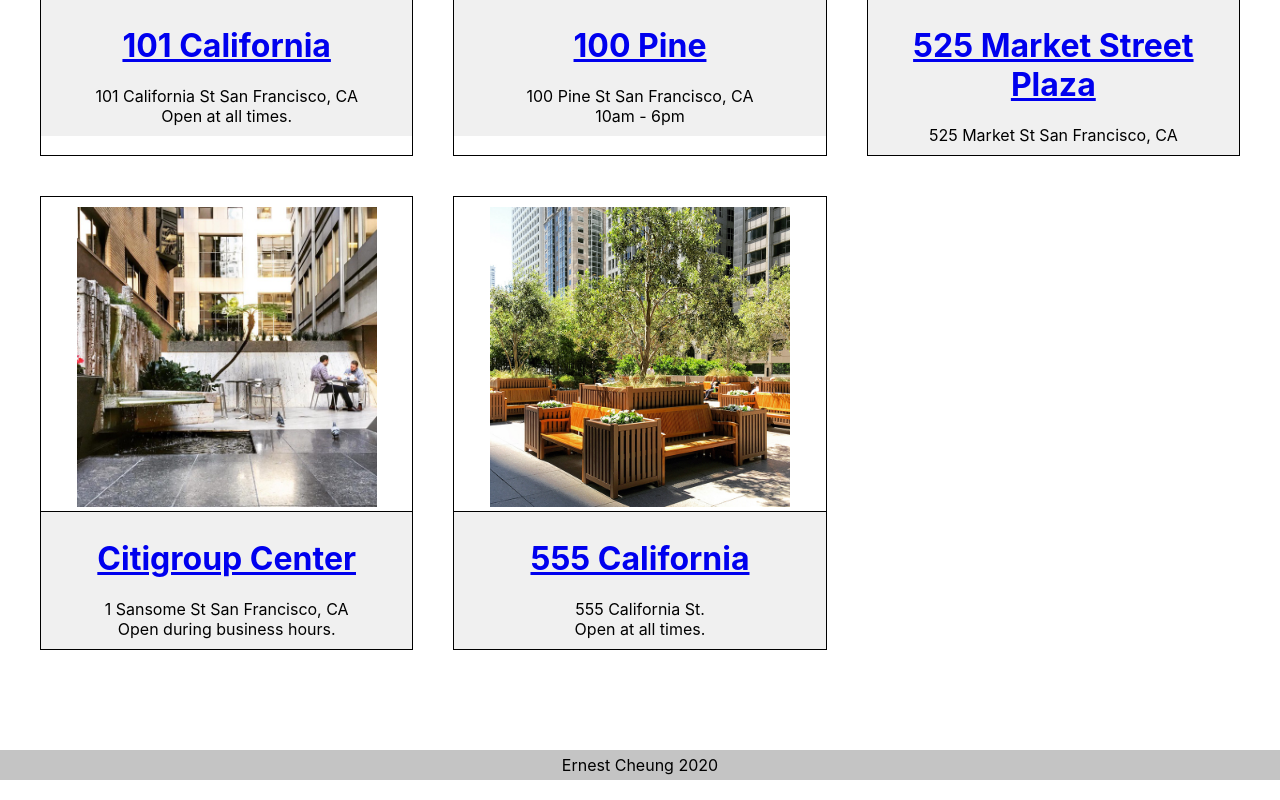
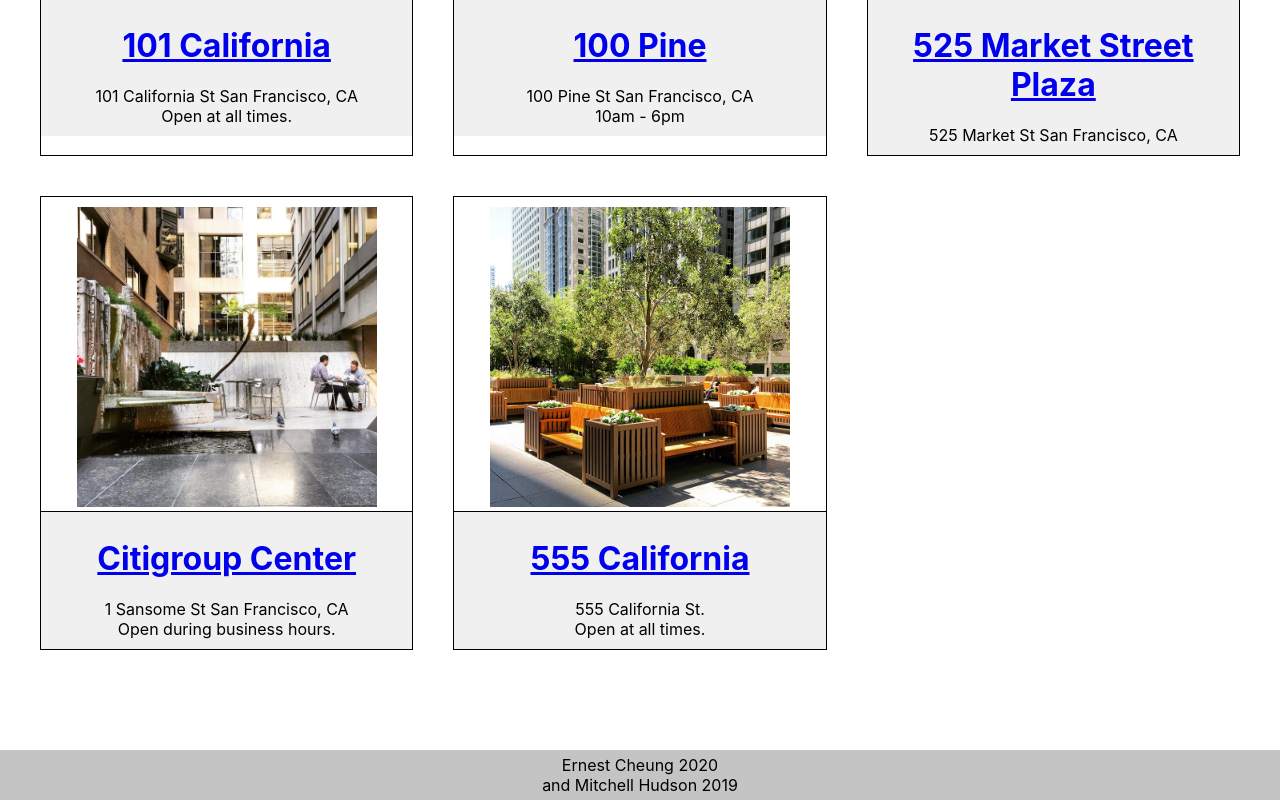
Before and after one commit to Smerly/SFPOPOS, a React (Create React App) app: page /#/details/0 in a window 1280 px wide. Shown: the part 2494-3294 px from the top of the page. Built offline with nearby package versions, Linux system fonts and the light colour scheme.

Commit message:
Finished, but for some reason, when I try to download this straight from the repository, yarn start doesn't work. Reach out to me if you cannot yarn start as well

```diff
--- a/src/Footer.js
+++ b/src/Footer.js
@@ -5,6 +5,7 @@ function Footer() {
 	return (
 		<div className="Footer">
 			<header> Ernest Cheung 2020 </header>
+			<header> and Mitchell Hudson 2019 </header>
 		</div>
 	);
 }
```
